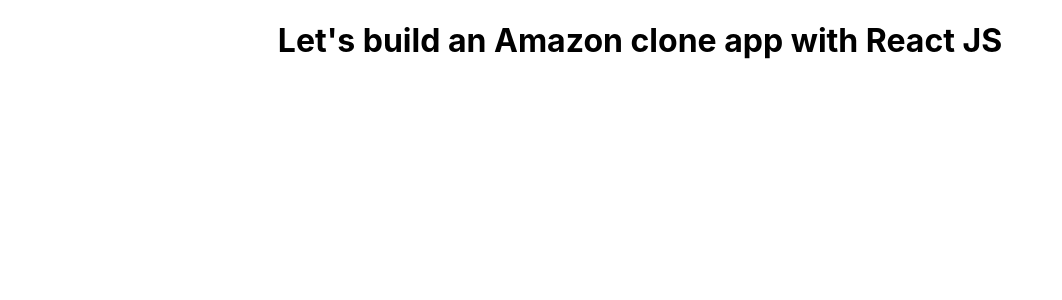
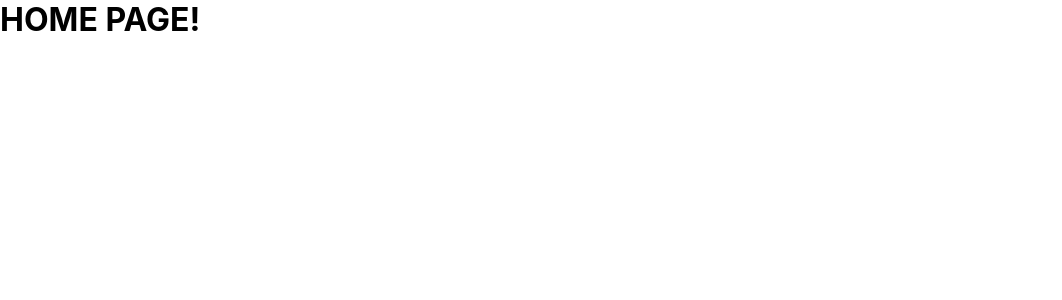
Before and after one commit to pigman8857/react-amazon-clone, a React (Create React App) app: page / in a window 1280 px wide. Shown: the top 300 px of the page, without its empty margins (0-1062 px from the left). Built offline with nearby package versions, Linux system fonts and the light colour scheme.

Commit message:
using react-router-dom

```diff
--- a/package.json
+++ b/package.json
@@ -8,6 +8,7 @@
     "@testing-library/user-event": "^7.1.2",
     "react": "^16.13.1",
     "react-dom": "^16.13.1",
+    "react-router-dom": "^5.2.0",
     "react-scripts": "3.4.3"
   },
   "scripts": {
--- a/src/App.css
+++ b/src/App.css
@@ -1,38 +1,3 @@
-.App {
-  text-align: center;
+* {
+  margin : 0;
 }
-
-.App-logo {
-  height: 40vmin;
-  pointer-events: none;
-}
-
-@media (prefers-reduced-motion: no-preference) {
-  .App-logo {
-    animation: App-logo-spin infinite 20s linear;
-  }
-}
-
-.App-header {
-  background-color: #282c34;
-  min-height: 100vh;
-  display: flex;
-  flex-direction: column;
-  align-items: center;
-  justify-content: center;
-  font-size: calc(10px + 2vmin);
-  color: white;
-}
-
-.App-link {
-  color: #61dafb;
-}
-
-@keyframes App-logo-spin {
-  from {
-    transform: rotate(0deg);
-  }
-  to {
-    transform: rotate(360deg);
-  }
-}
--- a/src/App.js
+++ b/src/App.js
@@ -2,11 +2,26 @@
 
 import './App.css';
 
+import { BrowserRouter as Router, Switch, Route } from 'react-router-dom'
+
 function App() {
   return (
-    <div className="App">
-      <h1>Let's build an Amazon clone app with React JS</h1>
-    </div>
+    <Router>
+      <div className="app">
+        <Switch>
+          <Route path="/checkout">
+            <h1>Checkout</h1>
+          </Route>
+          <Route path="/login">
+            <h1>Login</h1>
+          </Route>
+          <Route path="/">
+            <h1>HOME PAGE!</h1>
+          </Route>
+        </Switch>
+      </div>
+    </Router>
+
   );
 }
 
```
Also changed, not shown: 1 other file (tests, documents, lock files or other folders).
